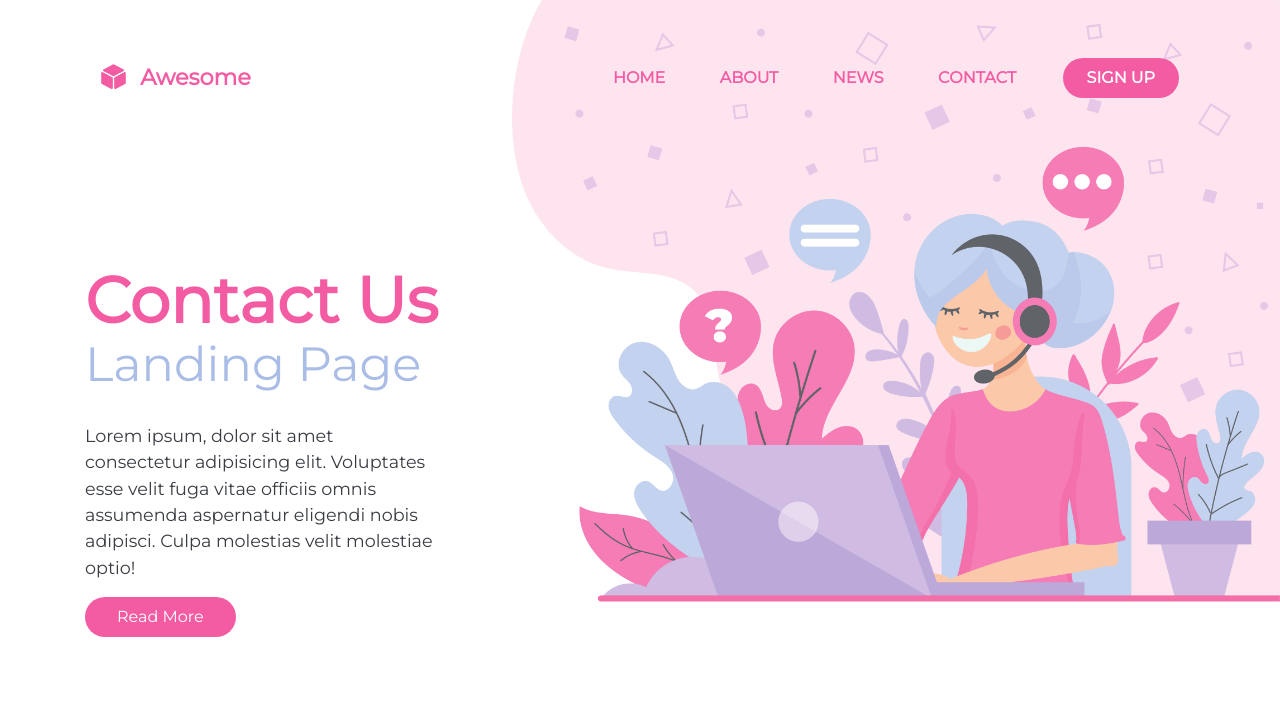
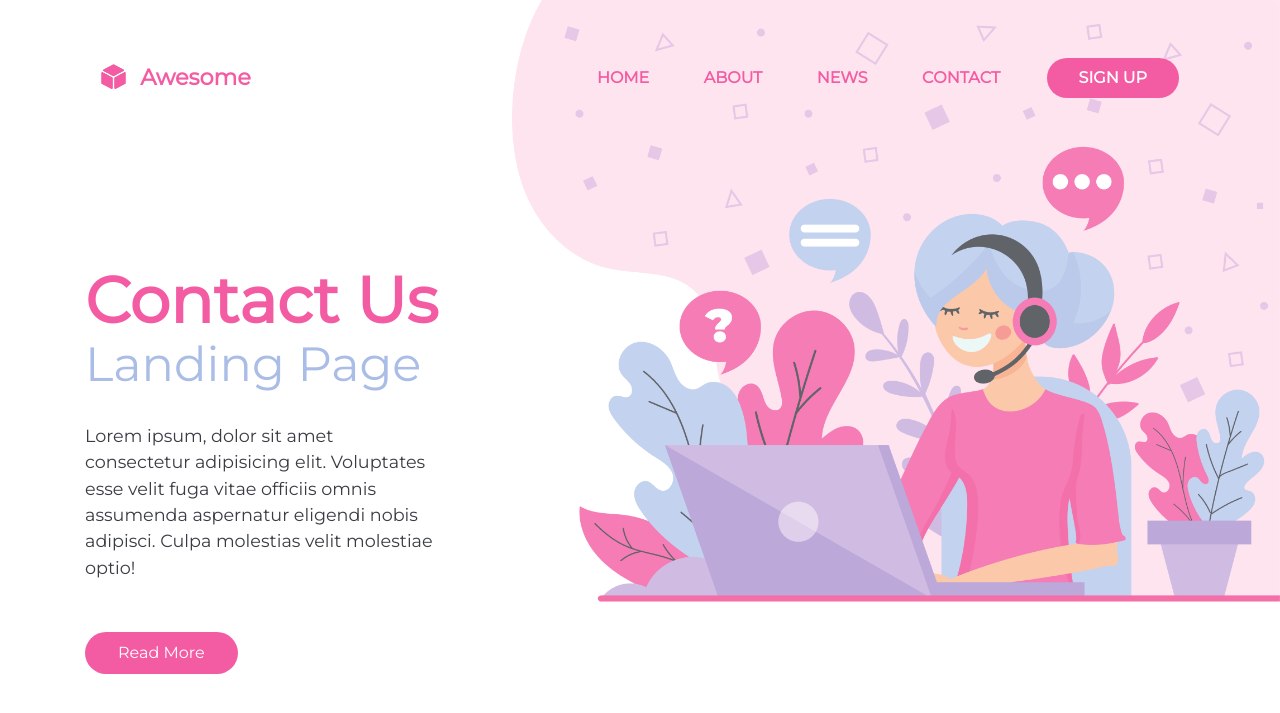
Before and after one commit to FawwazKautsar24/Landing-Page-with-SASS, a plain HTML site: page index.html in a window 1280 px wide. Drawn offline with nearby package versions, Linux system fonts and the light colour scheme.

Commit message:
Menambahkan CSS dan membuat optimasi pada kedua tombol

```diff
--- a/index.html
+++ b/index.html
@@ -36,7 +36,7 @@
               <a class="nav-link" href="#">Contact</a>
             </li>
             <li class="nav-item">
-              <a class="nav-link btn btn-primary sign-up-button">Sign Up</a>
+              <a class="nav-link sign-up-button">Sign Up</a>
             </li>
           </ul>
         </div>
--- a/scss/main.scss
+++ b/scss/main.scss
@@ -23,6 +23,15 @@ $primaryColor: #f35ca3;
 $secondaryColor: #aabde6;
 $tertiaryColor: #c5abdc;
 $textColor: #393c43;
+
+@mixin tombol{
+    display: inline-block;
+    color: white;
+    background-color: $primaryColor;
+    border-radius: 2em;
+    padding: 0.5em 2em;
+    text-decoration: none;
+}
 
 body{
     font-family: 'Montserrat-Regular';
@@ -71,12 +80,7 @@ body{
                     }
                 }
                 .sign-up-button{
-                    background-color: $primaryColor;
-                    color: white;
-                    border-radius: 2em;
-                    border: 0;
-                    padding-left: 1.5em;
-                    padding-right: 1.5em;
+                    @include tombol;
                 }
             }
         }
@@ -111,11 +115,15 @@ body{
         margin-top: 2em;
     }
     a{
-        display: inline-block;
-        color: white;
-        background-color: $primaryColor;
-        border-radius: 2em;
-        padding: 0.5em 2em;
-        text-decoration: none;
+        margin: 2.2em 0;
+        @include tombol;
+        border: 1px solid transparent;
+        transition: 0.5s ease;
+
+        &:hover{
+            color: $primaryColor;
+            border: 1px solid $primaryColor;
+            background-color: transparent;
+        }
     }
 }
```
Also changed, not shown: scss/main.css, 1 other file.
